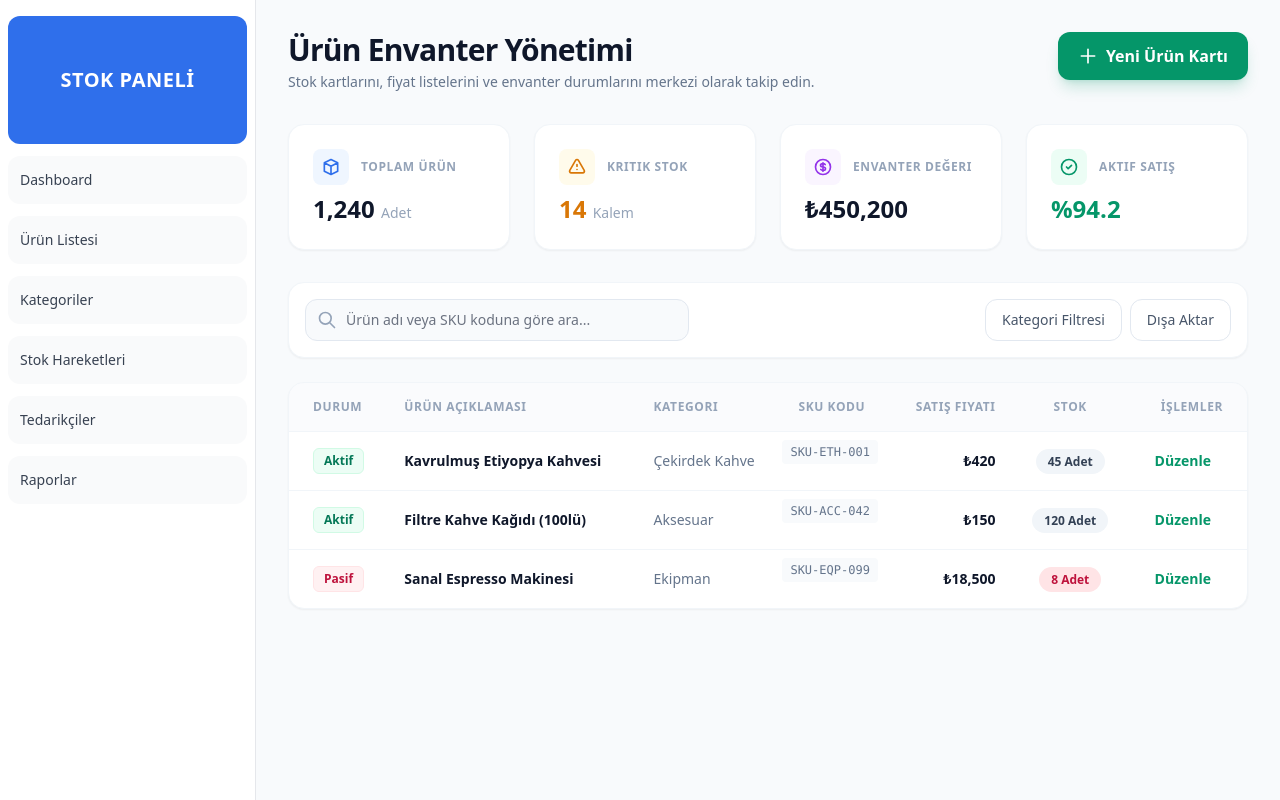
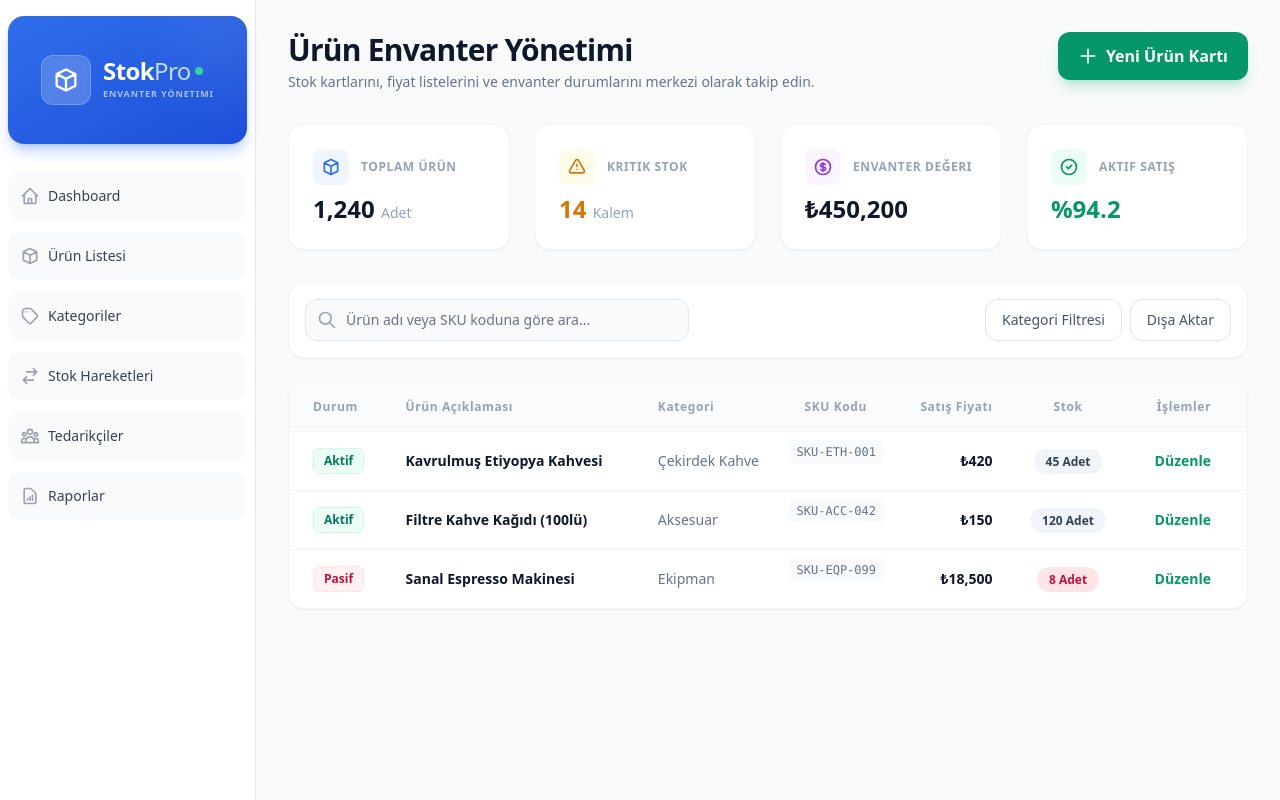
Before and after one commit to elifkaner/inventory-management-system, a Next.js app in the folder frontend/: page /products in a window 1280 px wide. Built offline with nearby package versions, Linux system fonts and the light colour scheme.

Commit message:
Sidenav'a icon eklendi ve logo tasarımı eklendi.

```diff
--- a/frontend/app/products/page.tsx
+++ b/frontend/app/products/page.tsx
@@ -134,8 +134,8 @@ export default function UrunEnvanterSayfasi() {
             <div className="bg-white rounded-2xl shadow-sm border border-slate-100 overflow-hidden">
                 <table className="w-full text-left border-collapse">
                     <thead>
-                        <tr className="bg-slate-50/70 border-b border-slate-100 text-slate-400 text-xs font-bold tracking-wider uppercase">
-                            <th className="p-4 pl-6">Durum</th><th className="p-4">Ürün Açıklaması</th><th className="p-4">Kategori</th><th className="p-4">SKU Kodu</th><th className="p-4 text-right">Satış Fiyatı</th><th className="p-4 text-center">Stok</th><th className="p-4 pr-6 text-right">İşlemler</th>
+                        <tr className="bg-slate-50/70 border-b border-slate-100 text-slate-400 text-xs font-bold tracking-wider">
+                            <th className="p-4 pl-6">Durum</th><th className="p-4">Ürün Açıklaması</th><th className="p-4">Kategori</th><th className="p-4">SKU Kodu</th><th className="p-4 text-right">Satış Fiyatı</th><th className="p-4 text-center">Stok</th><th className="p-4 pr-9 text-right">İşlemler</th>
                         </tr>
                     </thead>
                     <tbody className="divide-y divide-slate-100 text-sm font-medium text-slate-700">
--- a/frontend/app/suppliers/page.tsx
+++ b/frontend/app/suppliers/page.tsx
@@ -103,7 +103,7 @@ export default function TedarikcilerSayfasi() {
             <div className="bg-white rounded-2xl shadow-sm border border-slate-100 overflow-hidden">
                 <table className="w-full text-left border-collapse">
                     <thead>
-                        <tr className="bg-slate-50/70 border-b border-slate-100 text-slate-400 text-xs font-bold tracking-wider uppercase">
+                        <tr className="bg-slate-50/70 border-b border-slate-100 text-slate-400 text-xs font-bold tracking-wider ">
                             <th className="p-4 pl-6">Durum</th>
                             <th className="p-4">Firma Ünvanı</th>
                             <th className="p-4">Yetkili Kişi</th>
--- a/frontend/app/ui/sidenav.tsx
+++ b/frontend/app/ui/sidenav.tsx
@@ -3,57 +3,93 @@ import Link from 'next/link';
 export default function SideNav() {
     return (
         <div className="flex h-full flex-col px-3 py-4 md:px-2 bg-white border-r border-gray-200 shadow-sm">
+            <div className="mb-6 flex h-20 items-center justify-center rounded-2xl bg-gradient-to-br from-blue-600 to-blue-700 p-4 md:h-32 shadow-lg shadow-blue-600/30 relative overflow-hidden group">
 
+                {/* Arka plan ışıltı deseni */}
+                <div className="absolute top-0 right-0 -mr-8 -mt-8 w-24 h-24 rounded-full bg-white/10 blur-2xl group-hover:bg-white/20 transition-all duration-700"></div>
 
-            <div className="mb-2 flex h-20 items-center justify-center rounded-xl bg-blue-600 p-4 md:h-32">
-                <div className="w-full text-center   text-white font-bold text-xl tracking-wide">
-                    STOK PANELİ
+                <div className="flex items-center gap-3 relative z-10 w-full md:justify-center px-2">
+                    {/* Logo İkonu (3D Hissiyatlı Küp) */}
+                    <div className="bg-white/20 p-2.5 rounded-xl backdrop-blur-sm border border-white/20 shadow-inner flex-shrink-0">
+                        <svg className="w-7 h-7 text-white" fill="none" viewBox="0 0 24 24" stroke="currentColor">
+                            <path strokeLinecap="round" strokeLinejoin="round" strokeWidth={2} d="M20 7l-8-4-8 4m16 0l-8 4m8-4v10l-8 4m0-10L4 7m8 4v10M4 7v10l8 4" />
+                        </svg>
+                    </div>
+
+                    {/* Metin / Marka Kısmı */}
+                    <div className="flex flex-col items-start md:items-center xl:items-start text-left">
+                        <span className="text-white font-extrabold text-2xl tracking-tight leading-none flex items-center">
+                            Stok<span className="text-blue-200 font-medium">Pro</span>
+                            <span className="ml-1 w-2 h-2 rounded-full bg-emerald-400 animate-pulse"></span>
+                        </span>
+                        <span className="text-blue-100/70 text-[9px] font-bold tracking-widest uppercase mt-1 hidden xl:block">
+                            Envanter Yönetimi
+                        </span>
+                    </div>
                 </div>
+
             </div>
 
-            <div className="flex flex-row space-x-2 md:flex-col md:gap-3 py-1 md:space-x-0  flex-grow">
+            <div className="flex flex-row space-x-2 md:flex-col md:gap-3 py-1 md:space-x-0 flex-grow">
 
                 <Link
                     href="/"
-                    className="flex h-[48px] grow items-center justify-center gap-2 rounded-xl bg-gray-50 p-3 text-sm font-medium hover:bg-blue-50 hover:text-blue-600 md:flex-none md:justify-start md:p-2 md:px-3 transition-colors text-gray-700"
+                    className="group flex h-[48px] grow items-center justify-center gap-2 rounded-xl bg-gray-50 p-3 text-sm font-medium hover:bg-blue-50 hover:text-blue-600 md:flex-none md:justify-start md:p-2 md:px-3 transition-colors text-gray-700"
                 >
+                    <svg className="w-5 h-5 text-gray-400 group-hover:text-blue-600 transition-colors" fill="none" viewBox="0 0 24 24" stroke="currentColor">
+                        <path strokeLinecap="round" strokeLinejoin="round" strokeWidth={2} d="M3 12l2-2m0 0l7-7 7 7M5 10v10a1 1 0 001 1h3m10-11l2 2m-2-2v10a1 1 0 01-1 1h-3m-6 0a1 1 0 001-1v-4a1 1 0 011-1h2a1 1 0 011 1v4a1 1 0 001 1m-6 0h6" />
+                    </svg>
                     <span className="hidden md:block">Dashboard</span>
                 </Link>
 
-
                 <Link
                     href="/products"
-                    className="flex h-[48px] grow items-center justify-center gap-2 rounded-xl bg-gray-50 p-3 text-sm font-medium hover:bg-blue-50 hover:text-blue-600 md:flex-none md:justify-start md:p-2 md:px-3 transition-colors text-gray-700"
+                    className="group flex h-[48px] grow items-center justify-center gap-2 rounded-xl bg-gray-50 p-3 text-sm font-medium hover:bg-blue-50 hover:text-blue-600 md:flex-none md:justify-start md:p-2 md:px-3 transition-colors text-gray-700"
                 >
+                    <svg className="w-5 h-5 text-gray-400 group-hover:text-blue-600 transition-colors" fill="none" viewBox="0 0 24 24" stroke="currentColor">
+                        <path strokeLinecap="round" strokeLinejoin="round" strokeWidth={2} d="M20 7l-8-4-8 4m16 0l-8 4m8-4v10l-8 4m0-10L4 7m8 4v10M4 7v10l8 4" />
+                    </svg>
                     <span className="hidden md:block">Ürün Listesi</span>
                 </Link>
 
                 {/* YENİ EKLENEN 4 MODÜL */}
                 <Link
                     href="/categories"
-                    className="flex h-[48px] grow items-center justify-center gap-2 rounded-xl bg-gray-50 p-3 text-sm font-medium hover:bg-blue-50 hover:text-blue-600 md:flex-none md:justify-start md:p-2 md:px-3 transition-colors text-gray-700"
+                    className="group flex h-[48px] grow items-center justify-center gap-2 rounded-xl bg-gray-50 p-3 text-sm font-medium hover:bg-blue-50 hover:text-blue-600 md:flex-none md:justify-start md:p-2 md:px-3 transition-colors text-gray-700"
                 >
+                    <svg className="w-5 h-5 text-gray-400 group-hover:text-blue-600 transition-colors" fill="none" viewBox="0 0 24 24" stroke="currentColor">
+                        <path strokeLinecap="round" strokeLinejoin="round" strokeWidth={2} d="M7 7h.01M7 3h5c.512 0 1.024.195 1.414.586l7 7a2 2 0 010 2.828l-7 7a2 2 0 01-2.828 0l-7-7A1.994 1.994 0 013 12V7a4 4 0 014-4z" />
+                    </svg>
                     <span className="hidden md:block">Kategoriler</span>
                 </Link>
 
                 <Link
                     href="/stock-movements"
-                    className="flex h-[48px] grow items-center justify-center gap-2 rounded-xl bg-gray-50 p-3 text-sm font-medium hover:bg-blue-50 hover:text-blue-600 md:flex-none md:justify-start md:p-2 md:px-3 transition-colors text-gray-700"
+                    className="group flex h-[48px] grow items-center justify-center gap-2 rounded-xl bg-gray-50 p-3 text-sm font-medium hover:bg-blue-50 hover:text-blue-600 md:flex-none md:justify-start md:p-2 md:px-3 transition-colors text-gray-700"
                 >
+                    <svg className="w-5 h-5 text-gray-400 group-hover:text-blue-600 transition-colors" fill="none" viewBox="0 0 24 24" stroke="currentColor">
+                        <path strokeLinecap="round" strokeLinejoin="round" strokeWidth={2} d="M8 7h12m0 0l-4-4m4 4l-4 4m0 6H4m0 0l4 4m-4-4l4-4" />
+                    </svg>
                     <span className="hidden md:block">Stok Hareketleri</span>
                 </Link>
 
                 <Link
                     href="/suppliers"
-                    className="flex h-[48px] grow items-center justify-center gap-2 rounded-xl bg-gray-50 p-3 text-sm font-medium hover:bg-blue-50 hover:text-blue-600 md:flex-none md:justify-start md:p-2 md:px-3 transition-colors text-gray-700"
+                    className="group flex h-[48px] grow items-center justify-center gap-2 rounded-xl bg-gray-50 p-3 text-sm font-medium hover:bg-blue-50 hover:text-blue-600 md:flex-none md:justify-start md:p-2 md:px-3 transition-colors text-gray-700"
                 >
+                    <svg className="w-5 h-5 text-gray-400 group-hover:text-blue-600 transition-colors" fill="none" viewBox="0 0 24 24" stroke="currentColor">
+                        <path strokeLinecap="round" strokeLinejoin="round" strokeWidth={2} d="M17 20h5v-2a3 3 0 00-5.356-1.857M17 20H7m10 0v-2c0-.656-.126-1.283-.356-1.857M7 20H2v-2a3 3 0 015.356-1.857M7 20v-2c0-.656.126-1.283.356-1.857m0 0a5.002 5.002 0 019.288 0M15 7a3 3 0 11-6 0 3 3 0 016 0zm6 3a2 2 0 11-4 0 2 2 0 014 0zM7 10a2 2 0 11-4 0 2 2 0 014 0z" />
+                    </svg>
                     <span className="hidden md:block">Tedarikçiler</span>
                 </Link>
 
                 <Link
                     href="/reports"
-                    className="flex h-[48px] grow items-center justify-center gap-2 rounded-xl bg-gray-50 p-3 text-sm font-medium hover:bg-blue-50 hover:text-blue-600 md:flex-none md:justify-start md:p-2 md:px-3 transition-colors text-gray-700"
+                    className="group flex h-[48px] grow items-center justify-center gap-2 rounded-xl bg-gray-50 p-3 text-sm font-medium hover:bg-blue-50 hover:text-blue-600 md:flex-none md:justify-start md:p-2 md:px-3 transition-colors text-gray-700"
                 >
+                    <svg className="w-5 h-5 text-gray-400 group-hover:text-blue-600 transition-colors" fill="none" viewBox="0 0 24 24" stroke="currentColor">
+                        <path strokeLinecap="round" strokeLinejoin="round" strokeWidth={2} d="M9 17v-2m3 2v-4m3 4v-6m2 10H7a2 2 0 01-2-2V5a2 2 0 012-2h5.586a1 1 0 01.707.293l5.414 5.414a1 1 0 01.293.707V19a2 2 0 01-2 2z" />
+                    </svg>
                     <span className="hidden md:block">Raporlar</span>
                 </Link>
             </div>
```
